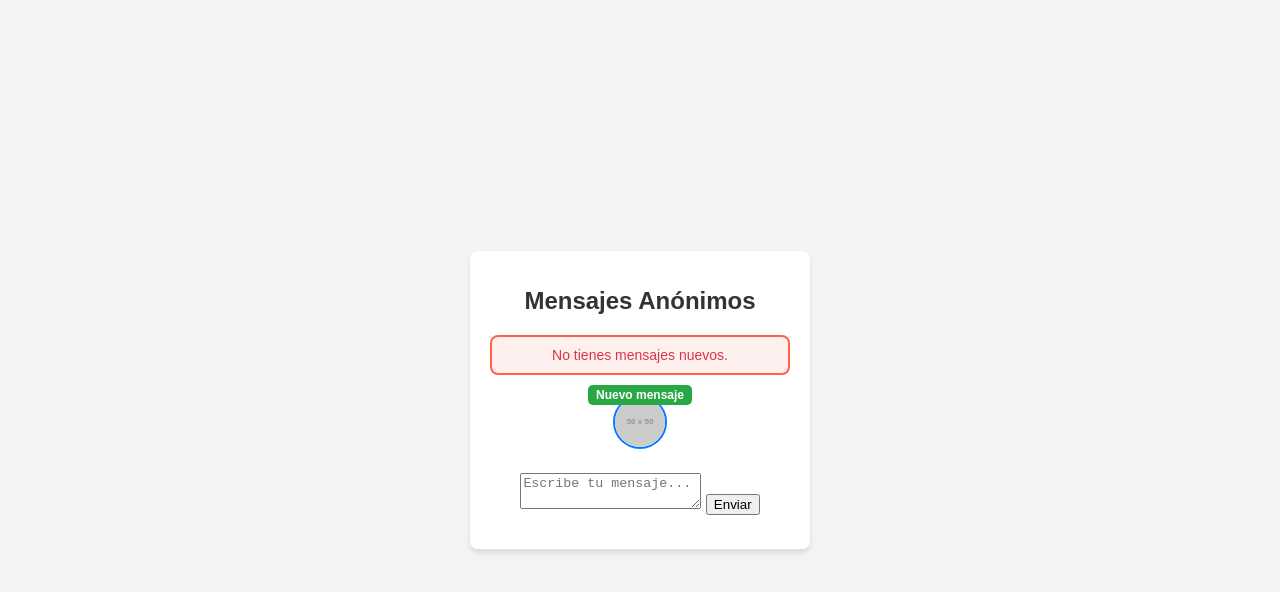
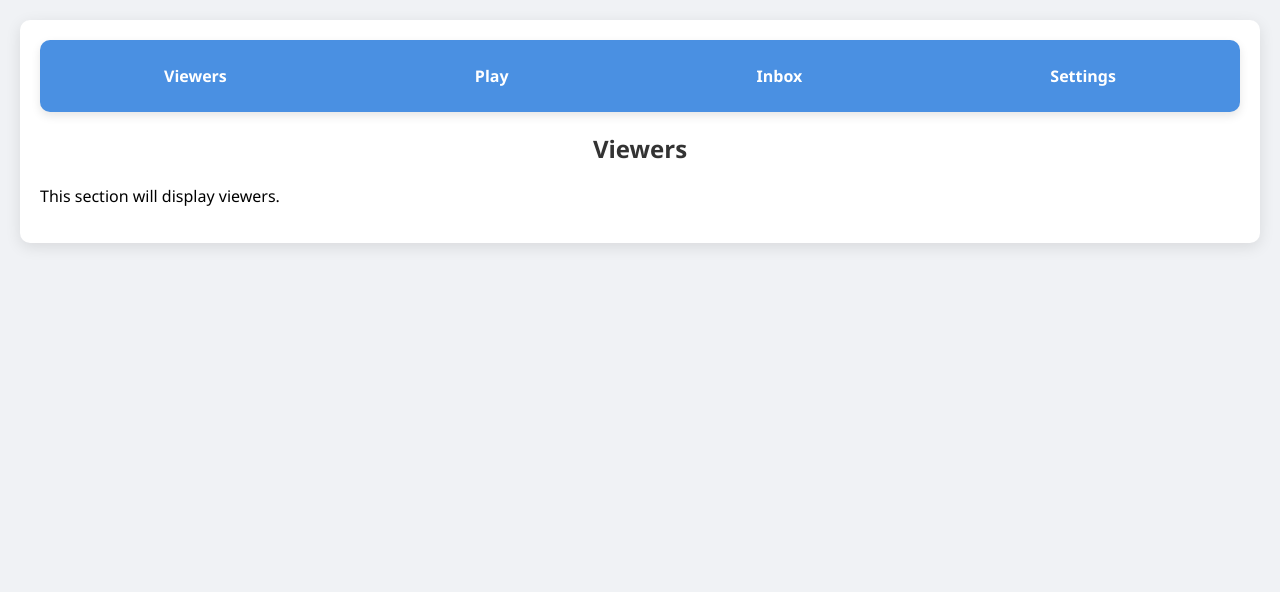
Before and after one commit to UserUnkown0/TellMe, a plain HTML site: page inbox.html in a window 1280 px wide. Drawn offline with Linux system fonts and the light colour scheme; placeholder pictures from the web are drawn by us.

Commit message:
Update inbox.html

```diff
--- a/inbox.html
+++ b/inbox.html
@@ -1,145 +1,183 @@
 <!DOCTYPE html>
-<html lang="es">
+<html lang="en">
 <head>
     <meta charset="UTF-8">
     <meta name="viewport" content="width=device-width, initial-scale=1.0">
-    <title>Mensajes Anónimos</title>
+    <title>Inbox</title>
     <style>
         body {
-            font-family: Arial, sans-serif;
-            background-color: #f3f4f6;
+            font-family: 'Segoe UI', Tahoma, Geneva, Verdana, sans-serif;
             margin: 0;
             padding: 0;
-            display: flex;
-            justify-content: center;
-            align-items: center;
-            height: 100vh;
+            background-color: #f0f2f5;
         }
         .container {
-            background-color: white;
-            border-radius: 8px;
-            box-shadow: 0 4px 6px rgba(0, 0, 0, 0.1);
+            width: 100%;
+            max-width: 1200px;
+            margin: 20px auto;
             padding: 20px;
-            width: 300px;
+            background-color: #ffffff;
+            border-radius: 10px;
+            box-shadow: 0 4px 15px rgba(0, 0, 0, 0.1);
+        }
+        .menu {
+            display: flex;
+            justify-content: space-around;
+            padding: 15px 0;
+            background-color: #4A90E2;
+            border-radius: 10px;
+            box-shadow: 0 4px 10px rgba(0, 0, 0, 0.1);
+        }
+        .menu a {
+            color: #fff;
+            font-weight: bold;
+            text-decoration: none;
+            padding: 10px 20px;
+            border-radius: 5px;
+            transition: background-color 0.3s ease, box-shadow 0.3s ease;
+        }
+        .menu a:hover {
+            background-color: #357ABD;
+            box-shadow: 0 4px 8px rgba(0, 0, 0, 0.15);
+        }
+        .content {
+            margin-top: 20px;
+        }
+        h2 {
+            color: #333;
             text-align: center;
         }
-        h1 {
-            font-size: 24px;
-            margin-bottom: 20px;
-            color: #333;
-        }
-        .avatar-container {
-            position: relative;
-            margin: 20px 0;
-        }
-        .avatar {
-            width: 50px;
-            height: 50px;
-            border-radius: 50%;
-            border: 2px solid #007bff;
-        }
-        .marker {
-            position: absolute;
-            top: -10px;
-            left: 50%;
-            transform: translateX(-50%);
-            background-color: #28a745;
-            color: white;
-            padding: 3px 8px;
-            border-radius: 5px;
-            font-size: 12px;
-            font-weight: bold;
-        }
-        .message-container {
-            margin-top: 20px;
-            padding: 10px;
-            border: 2px solid #ff6347; /* Borde tomate claro */
-            border-radius: 8px;
-            background-color: #fff0f0; /* Fondo claro para el contenedor de mensajes */
+        .inbox {
+            margin-top: 30px;
         }
         .message {
-            font-size: 14px;
-            color: #28a745;
+            display: flex;
+            justify-content: space-between;
+            align-items: center;
+            padding: 15px 20px;
+            margin-bottom: 15px;
+            background-color: #ffcfdf;
+            color: #333;
+            border: 2px solid tomato; /* Borde tomate claro */
+            border-radius: 10px;
+            box-shadow: 0 4px 10px rgba(0, 0, 0, 0.1);
+            transition: transform 0.2s ease, box-shadow 0.2s ease;
+        }
+        .message:hover {
+            background-color: #ffb7c5;
+            transform: translateY(-5px);
+            box-shadow: 0 8px 20px rgba(0, 0, 0, 0.2);
+            cursor: pointer;
+        }
+        .arrow {
+            font-size: 24px;
+            color: #333;
+            transition: color 0.2s ease;
+        }
+        .message:hover .arrow {
+            color: #ff3b6f;
         }
         .no-messages {
-            font-size: 14px;
-            color: #dc3545; /* Rojo para mensaje de error */
+            color: #555;
+            font-size: 18px;
+            text-align: center;
+            padding: 20px;
+            background-color: #f9f9f9;
+            border: 2px dashed tomato; /* Borde de no mensajes */
+            border-radius: 10px;
+            margin-bottom: 20px;
         }
         .new-message {
             font-weight: bold;
             color: #007bff; /* Color azul para el texto de nuevo mensaje */
+            text-align: center;
+            margin: 20px 0;
         }
     </style>
 </head>
 <body>
 
     <div class="container">
-        <h1>Mensajes Anónimos</h1>
+        <nav class="menu">
+            <a href="#viewers">Viewers</a>
+            <a href="#play">Play</a>
+            <a href="#inbox">Inbox</a>
+            <a href="#settings">Settings</a>
+        </nav>
 
-        <!-- Contenedor de mensajes -->
-        <div id="inboxMessages" class="message-container"></div>
-
-        <div class="avatar-container">
-            <div class="marker">Nuevo mensaje</div>
-            <img src="https://via.placeholder.com/50" alt="Avatar" class="avatar">
+        <div class="content" id="viewers">
+            <h2>Viewers</h2>
+            <p>This section will display viewers.</p>
         </div>
 
-        <form id="anonForm">
-            <textarea id="message" placeholder="Escribe tu mensaje..."></textarea>
-            <button type="submit">Enviar</button>
-        </form>
-        <p class="message" id="confirmation"></p>
+        <div class="content" id="play" style="display: none;">
+            <h2>Play</h2>
+            <p>This section will have the play feature.</p>
+        </div>
+
+        <!-- Sección Inbox -->
+        <div class="content" id="inbox" style="display: none;">
+            <h2>Inbox</h2>
+
+            <div class="inbox" id="inboxMessages">
+                <!-- Aquí se mostrarán los mensajes si hay, o el texto de no hay mensajes -->
+            </div>
+        </div>
+
+        <div class="content" id="settings" style="display: none;">
+            <h2>Settings</h2>
+            <p>This section will contain configuration options.</p>
+        </div>
     </div>
 
     <script>
-        const form = document.getElementById('anonForm');
-        const confirmation = document.getElementById('confirmation');
+        const menuLinks = document.querySelectorAll('.menu a');
+        const sections = document.querySelectorAll('.content');
         const inboxMessages = document.getElementById('inboxMessages');
 
-        // Función para mostrar los mensajes en el inbox
+        // Función para mostrar los mensajes o el texto de no hay mensajes
         function displayInboxMessages() {
-            const messages = JSON.parse(localStorage.getItem('messages')) || [];
-            inboxMessages.innerHTML = ''; // Limpiar mensajes previos
+            let messages = JSON.parse(localStorage.getItem('messages')) || []; // Cargar mensajes de localStorage
+            inboxMessages.innerHTML = '';  // Limpiamos los mensajes
 
             if (messages.length > 0) {
                 // Mostrar contenedor de nuevo mensaje
-                const messageDiv = document.createElement('div');
-                messageDiv.innerHTML = `
-                    <span class="new-message">Nuevo mensaje</span>
-                `;
-                inboxMessages.appendChild(messageDiv);
+                const newMessageDiv = document.createElement('div');
+                newMessageDiv.classList.add('new-message');
+                newMessageDiv.innerText = `Tienes ${messages.length} nuevo(s) mensaje(s)`;
+                inboxMessages.appendChild(newMessageDiv);
+
+                messages.forEach(message => {
+                    const messageDiv = document.createElement('div');
+                    messageDiv.classList.add('message');
+                    messageDiv.innerHTML = `
+                        <span>${message}</span>
+                        <span class="arrow">&#10148;</span>
+                    `;
+                    inboxMessages.appendChild(messageDiv);
+                });
             } else {
-                inboxMessages.innerHTML = '<div class="no-messages">No tienes mensajes nuevos.</div>';
+                inboxMessages.innerHTML = '<div class="no-messages">No hay mensajes aún.</div>';
             }
         }
 
-        form.addEventListener('submit', function(event) {
-            event.preventDefault();
-            const message = document.getElementById('message').value;
+        // Manejamos la navegación entre secciones
+        menuLinks.forEach(link => {
+            link.addEventListener('click', function() {
+                sections.forEach(section => section.style.display = 'none');
+                const target = this.getAttribute('href').substring(1);
+                document.getElementById(target).style.display = 'block';
 
-            if (message.trim() === '') {
-                confirmation.textContent = 'Por favor, escribe un mensaje.';
-                confirmation.style.color = '#dc3545'; // Rojo para error
-            } else {
-                confirmation.textContent = '¡Mensaje enviado!';
-                confirmation.style.color = '#28a745'; // Verde para éxito
-
-                // Guardar mensaje en localStorage
-                const messages = JSON.parse(localStorage.getItem('messages')) || [];
-                messages.push(message);
-                localStorage.setItem('messages', JSON.stringify(messages));
-
-                // Limpiar el campo de texto
-                document.getElementById('message').value = '';
-
-                // Mostrar mensajes al enviar
-                displayInboxMessages();
-            }
+                if (target === 'inbox') {
+                    displayInboxMessages(); // Mostrar mensajes cuando se accede a la bandeja de entrada
+                }
+            });
         });
 
-        // Cargar mensajes al inicio
-        displayInboxMessages();
+        // Cargar mensajes al inicio si estamos en el inbox
+        if (window.location.hash === '#inbox') {
+            displayInboxMessages();
+        }
     </script>
-
 </body>
 </html>
```
